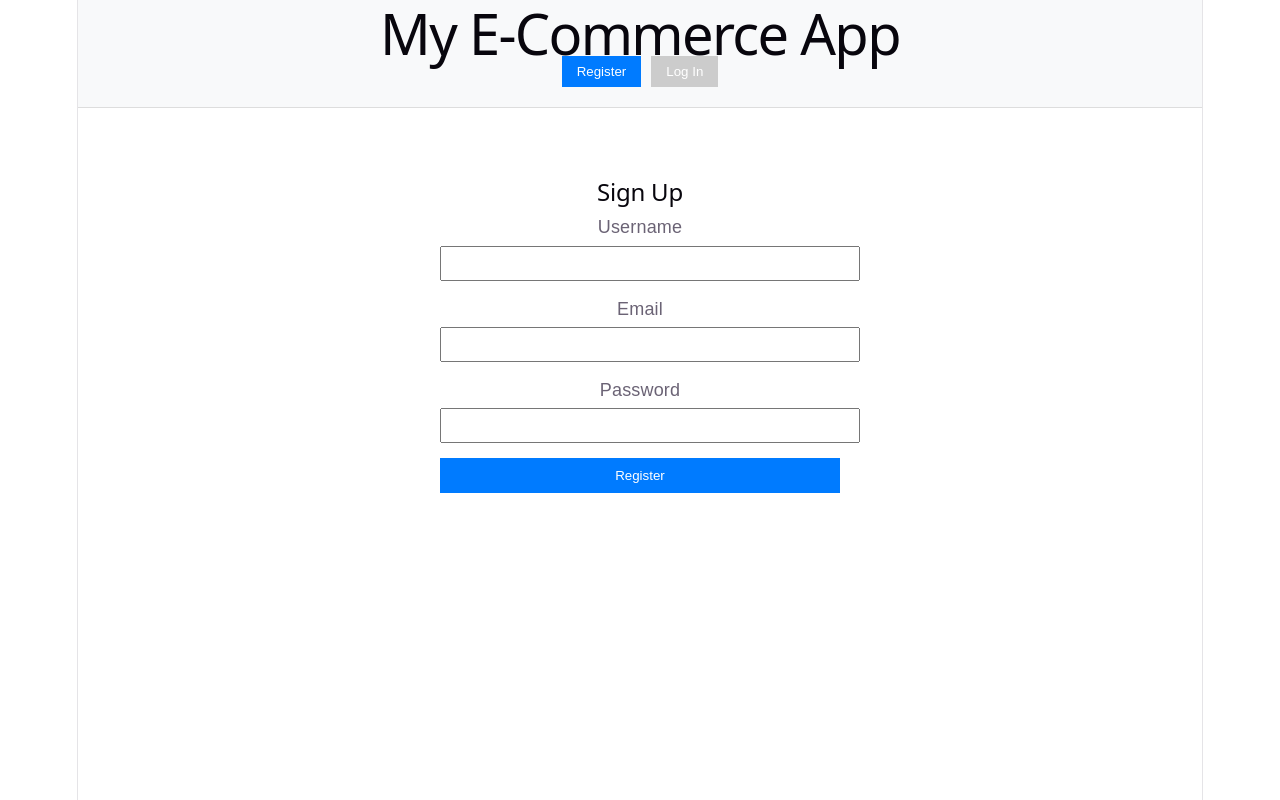
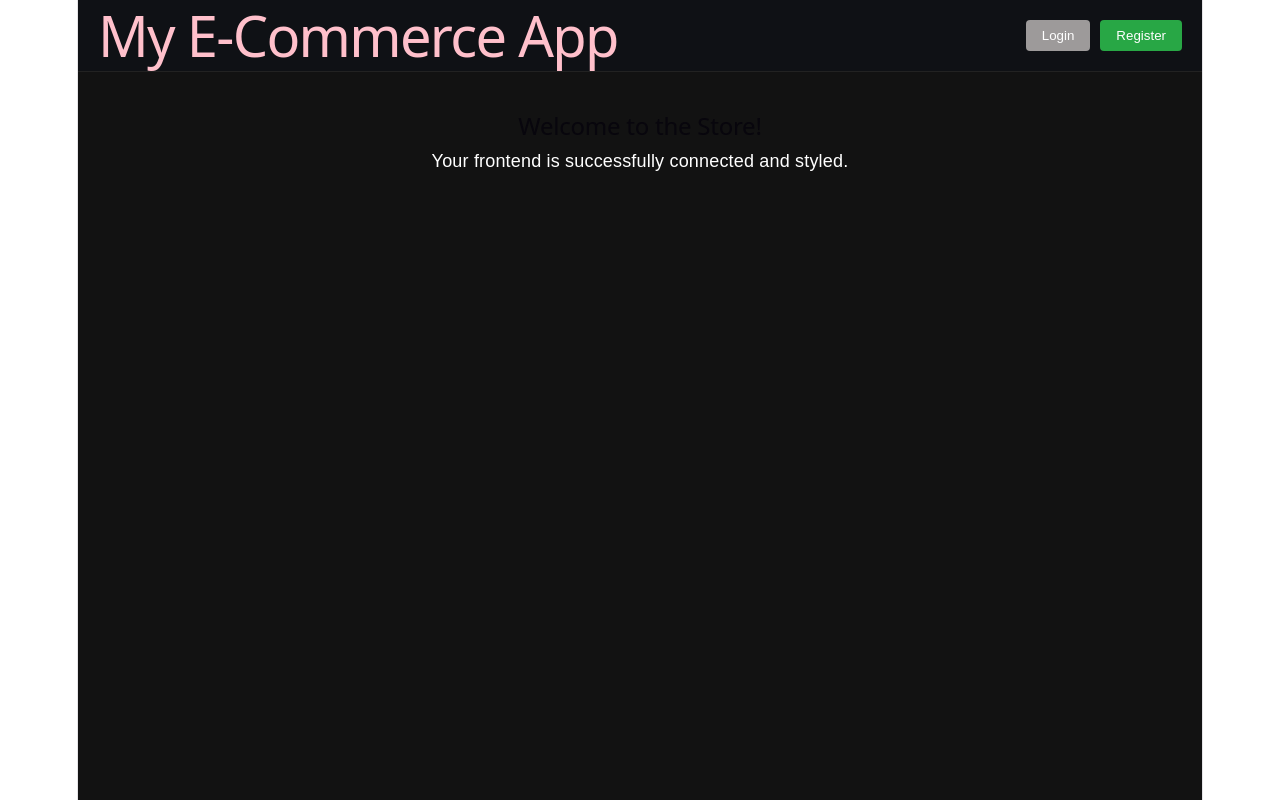
Before and after one commit to shanvi162005/E-Commerce-website, a React app in the folder frontend/: page / in a window 1280 px wide. Built offline with nearby package versions, Linux system fonts and the light colour scheme; the HTML template or start-up script is replaced by a standard one.

Commit message:
Styled the e-commerce app header

```diff
--- a/frontend/src/App.jsx
+++ b/frontend/src/App.jsx
@@ -1,47 +1,49 @@
-import { useState } from 'react';
-import Signup from './pages/Signup';
-import Login from './pages/Login';
+import React from 'react';
 
 function App() {
-  // Use state to track which page to display
-  const [isLogin, setIsLogin] = useState(false);
-
   return (
-    <div style={{ fontFamily: 'Arial, sans-serif', textAlign: 'center' }}>
-      {/* Header Navigation area */}
-      <nav style={{ padding: '20px', background: '#f8f9fa', borderBottom: '1px solid #ddd' }}>
-        <h1 style={{ margin: '0 0 10px 0' }}>My E-Commerce App</h1>
-        <button
-          onClick={() => setIsLogin(false)}
-          style={{
+    <div style={{ minHeight: '100vh', backgroundColor: '#121212', color: 'white', fontFamily: 'sans-serif' }}>
+      {/* Sleek Dark Header Container */}
+      <div style={{
+        backgroundColor: '#0f1115', // Sleek dark charcoal black
+        color: 'white',
+        padding: '20px',
+        display: 'flex',
+        justifyContent: 'space-between',
+        alignItems: 'center',
+        borderBottom: '1px solid #222' // Subtle divider line
+      }}>
+        <h1 style={{ color: 'pink', margin: 0 }}>My E-Commerce App</h1>
+        <div>
+          <button style={{
             marginRight: '10px',
-            padding: '8px 15px',
-            backgroundColor: !isLogin ? '#007bff' : '#ccc',
+            padding: '8px 16px',
+            backgroundColor: '#9d9a9a',
             color: 'white',
             border: 'none',
+            borderRadius: '4px',
             cursor: 'pointer'
-          }}
-        >
-          Register
-        </button>
-        <button
-          onClick={() => setIsLogin(true)}
-          style={{
-            padding: '8px 15px',
-            backgroundColor: isLogin ? '#28a745' : '#ccc',
+          }}>
+            Login
+          </button>
+          <button style={{
+            padding: '8px 16px',
+            backgroundColor: '#28a745',
             color: 'white',
             border: 'none',
+            borderRadius: '4px',
             cursor: 'pointer'
-          }}
-        >
-          Log In
-        </button>
-      </nav>
+          }}>
+            Register
+          </button>
+        </div>
+      </div>
 
-      {/* Conditionally display Signup or Login based on isLogin state */}
-      <main style={{ padding: '20px' }}>
-        {isLogin ? <Login /> : <Signup />}
-      </main>
+      {/* Main Content Area */}
+      <div style={{ padding: '40px 20px', textAlign: 'center' }}>
+        <h2>Welcome to the Store!</h2>
+        <p>Your frontend is successfully connected and styled.</p>
+      </div>
     </div>
   );
 }
```
